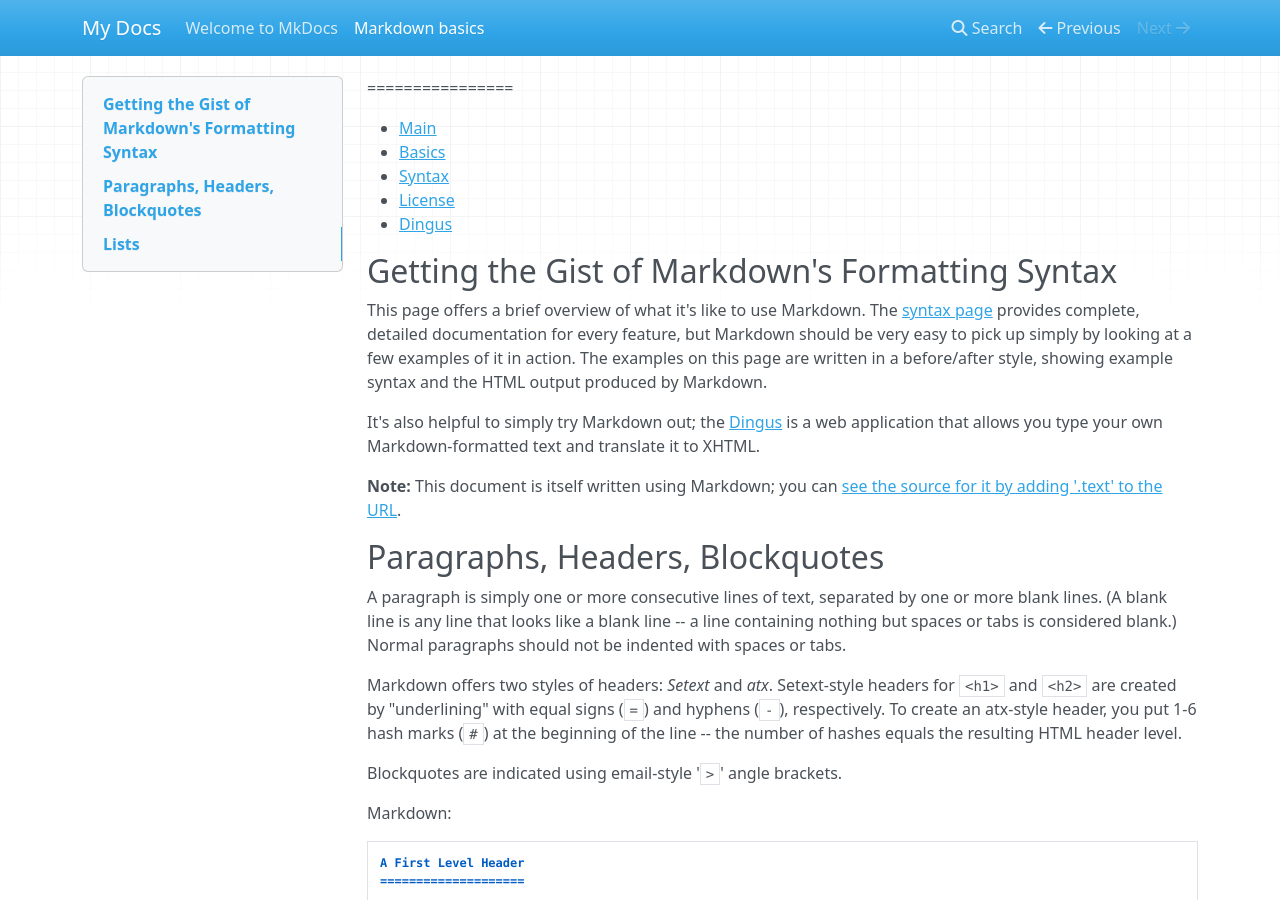
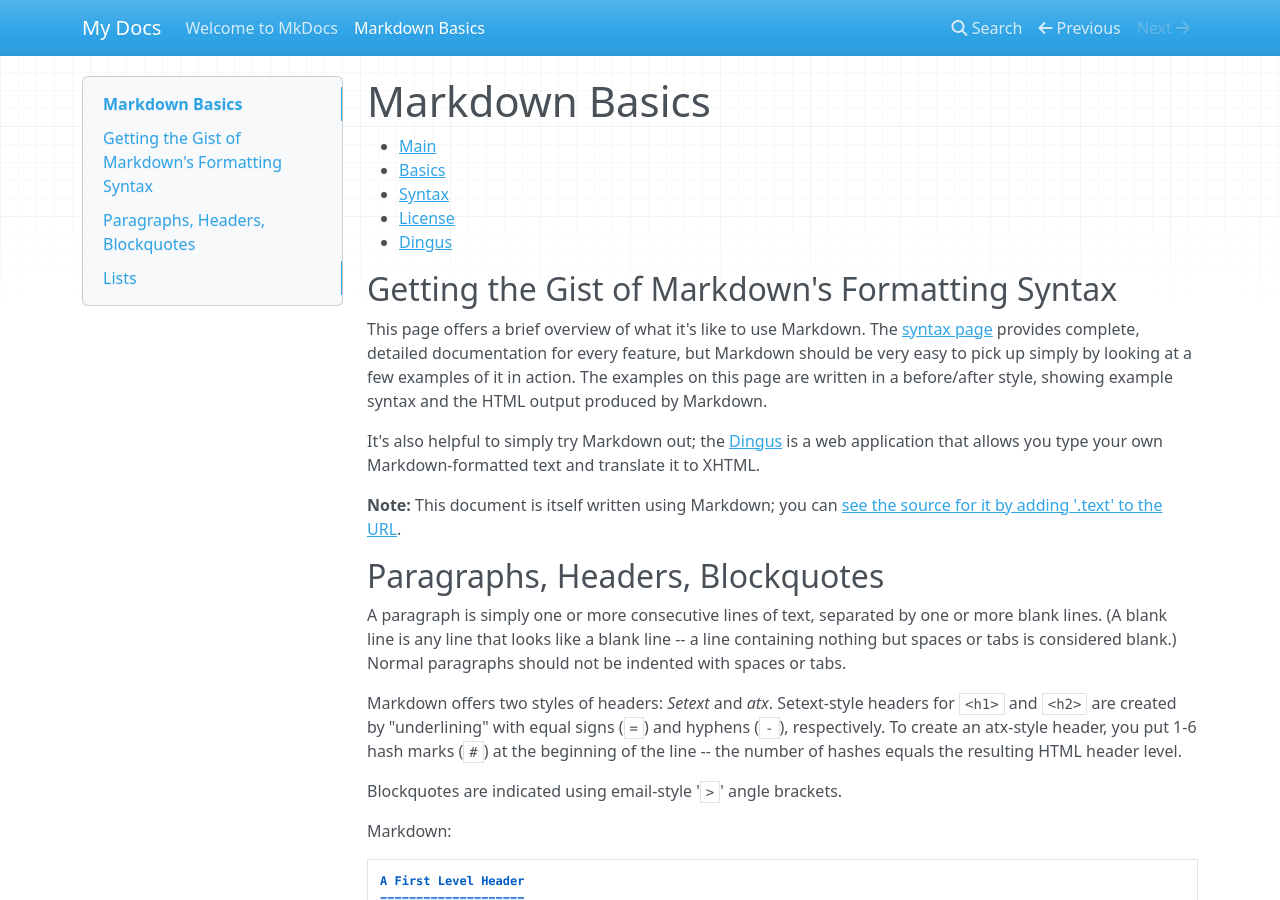
Before and after one commit to gongbudaizhe/bidoc, an MkDocs documentation site: the page built from docs/Markdown basics.md, in a window 1280 px wide and 900 px high. Built offline with MkDocs 1.6.1, drawn with Linux system fonts in a browser that asks for light colours; nearby versions of some CDN libraries.

Commit message:
Markdown basics.md:Fix bug
bug:The first line can't show properly

```diff
--- a/docs/Markdown basics.md
+++ b/docs/Markdown basics.md
@@ -1,4 +1,4 @@
-Markdown: Basics
+Markdown Basics
 ================
 
 <ul id="ProjectSubmenu">
```
